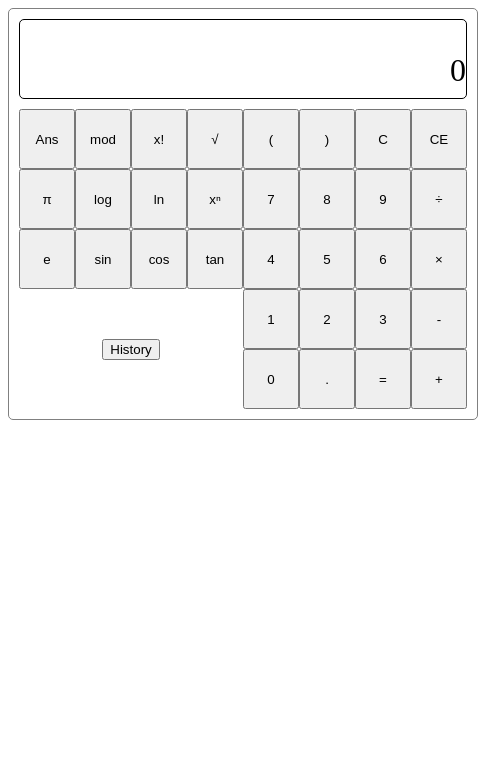
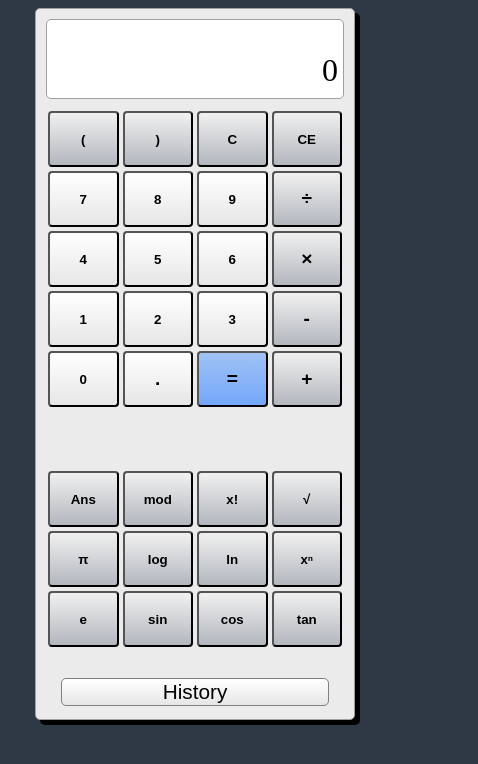
Before and after one commit to ekerik220/calculator, a React (Create React App) app: page / in a window 390 px wide. Shown: the top 764 px of the page, 478 px wide, since content can reach past the window. Built offline with nearby package versions, Linux system fonts and the light colour scheme.

Commit message:
Worked on appearance + smartphone screen handling

```diff
--- a/src/App.css
+++ b/src/App.css
@@ -1,13 +1,19 @@
 * {
   box-sizing: border-box;
+}
+
+body {
+  background-color: #2f3945;
 }
 
 #calculator {
   width: 470px;
   margin: auto;
-  border: 1px solid grey;
+  border: 1px solid rgb(160, 159, 159);
   padding: 10px;
   border-radius: 5px;
+  background-color: #ebebeb;
+  box-shadow: black 5px 5px;
 }
 
 #button-container {
@@ -44,12 +50,44 @@
   grid-template-columns: repeat(4, 1fr);
 }
 
+.calc-button {
+  margin: 2px;
+  border-radius: 4px;
+  background: #E5E9F0;
+  font-weight: 600;
+  background: linear-gradient(white 0%, #e6e6e6 100%);
+}
+
+#adv-calc-keys .calc-button, #l-bracket, #r-bracket, #clear, #clear-ele, #divide, #multiply, #subtract, #add
+{
+  background: linear-gradient(rgb(240, 240, 240) 0%, rgb(179, 183, 190) 100%);
+}
+
+#equals {
+  background: linear-gradient(#a0c2f6 0%, #74a7fa 100%);
+}
+
+#deg-rad-area {
+  grid-area: deg-rad-area;
+  display: flex;
+  justify-content: center;
+}
+
 #history-button-area {
   grid-area: history;
   display: flex;
   justify-content: center;
-  align-items: center;
+  align-items: flex-end;
   position: relative;
+}
+
+#history-button {
+  width: 90%;
+  margin-bottom: 3px;
+  border-radius: 5px;
+  font-size: 1.3rem;
+  border: grey solid 1px;
+  background: linear-gradient(white 0%, #e6e6e6 100%);
 }
 
 #history {
@@ -57,19 +95,26 @@
   flex-direction: column-reverse;
   justify-content: flex-end;
   width: 500px;
-  height: 250px;
+  height: 265px;
   border: 1px solid black;
   border-radius: 5px;
   position: absolute;
-  top: -240px;
-  left: -30px;
+  top: -185px;
+  left: -26px;
   background-color: white;
   overflow-y: auto;
+  box-shadow: 2px 2px rgba(0,0,0,0.5);
+  padding: 4px;
+}
+
+.history-item p {
+  margin: 3px 0;;
 }
 
 .history-item {
   display: flex;
   justify-content: space-between;
+  margin: 0;
 }
 
 .history-item p {
@@ -81,15 +126,40 @@
   cursor: pointer;
 }
 
+@media(max-width: 470px) {
+  #calculator {
+    width: 320px;
+  }
+
+  #button-container {
+    height: 600px;
+    grid-template-areas:
+      "basic-calc-keys"
+      "."
+      "adv-calc-keys"
+      "history";
+      grid-template-rows: 50% 10% 30% 10%;
+      grid-template-columns: 1fr;
+  }
+
+  #history {
+    width: 320px;
+    top: -250px;
+    left: -11px;
+  }
+}
+
 #display {
   display: flex;
   flex-direction: column;
   height: 80px;
-  border: 1px solid black;
+  border: 1px solid rgb(160, 159, 159);
   overflow: hidden;
   white-space: nowrap;
   margin-bottom: 10px;
   border-radius: 5px;
+  padding-right: 5px;
+  background-color: white;
 }
 
 #top-display {
@@ -171,6 +241,10 @@
   grid-area: zero;
 }
 
+#equals, #divide, #multiply, #subtract, #add, #decimal {
+  font-size: 1.2rem;
+}
+
 #equals {
   grid-area: equals;
 }
--- a/src/App.js
+++ b/src/App.js
@@ -611,7 +611,7 @@ class Calculator extends React.Component {
                 })}
               </div>
             )}
-            <button onClick={this.toggleHistory}>History</button>
+            <button id="history-button" onClick={this.toggleHistory}>History</button>
           </div>
         </div>
       </div>
```
